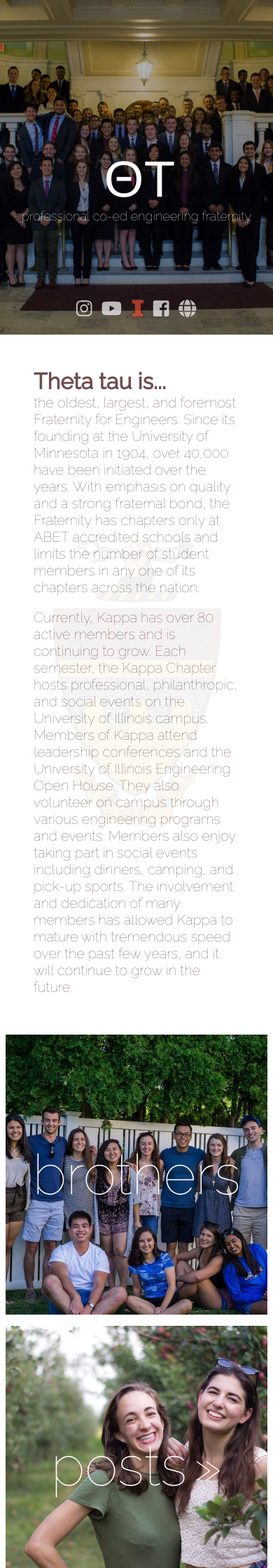
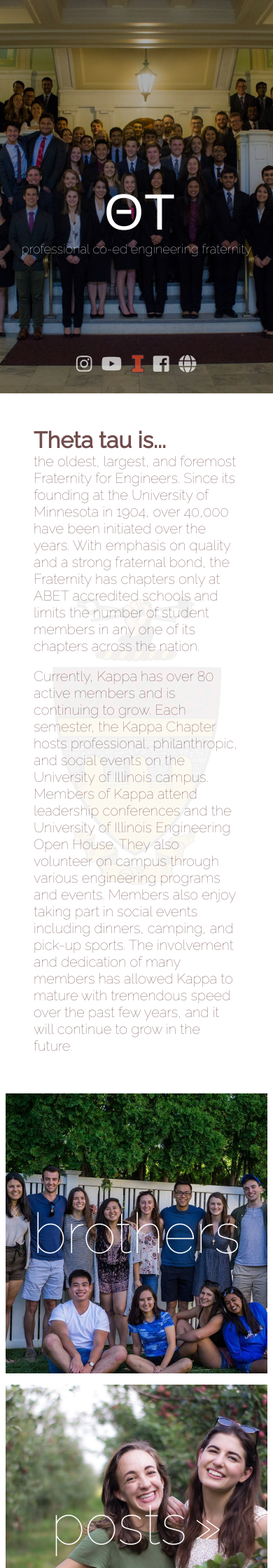
Before and after one commit to KappaThetaTau/kappathetatau.github.io, a Jekyll site: the page built from index.html, in a window 390 px wide. Shown: the top 2240 px of the page at 70% size. Built offline with Jekyll 4.4.1, drawn with Linux system fonts in a browser that asks for light colours; nearby versions of some CDN libraries; Markdown is read by kramdown in place of the engine named in the settings.

Commit message:
Fixed height of hero on mobile

```diff
--- a/_scss/_index.scss
+++ b/_scss/_index.scss
@@ -85,7 +85,7 @@ $desktop-trigger: 800px;
     }
 
     #hero {
-        height: 23em;
+        height: 27em;
         padding: none;
         font-size: 1.3em;
         background: linear-gradient( rgba(0, 0, 0, 0.3), rgba(0, 0, 0, 0.4) ), url(../assets/imgs/hero.jpg);
@@ -300,7 +300,6 @@ $desktop-trigger: 800px;
         "stats contact";
 
         #hero {
-            height: 27em;
             font-size: 1.7em;
             grid-area: hero;
         }
--- a/css/main.css
+++ b/css/main.css
@@ -309,7 +309,7 @@
       right: -50px;
       transition: 0.30s; }
   #home #hero {
-    height: 23em;
+    height: 27em;
     padding: none;
     font-size: 1.3em;
     background: linear-gradient(rgba(0, 0, 0, 0.3), rgba(0, 0, 0, 0.4)), url(../assets/imgs/hero.jpg);
@@ -476,7 +476,6 @@
     grid-template-columns: repeat(2, 1fr);
     grid-template-areas: "hero hero" "about about" "brothers posts" "portfolio portfolio" "faq rush" "stats contact"; }
     #home #hero {
-      height: 27em;
       font-size: 1.7em;
       grid-area: hero; }
     #home #about {
```
